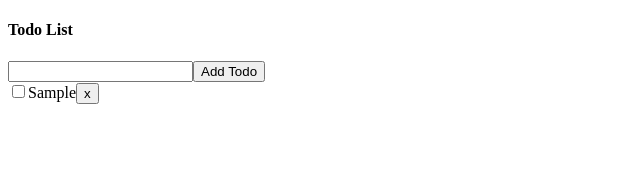
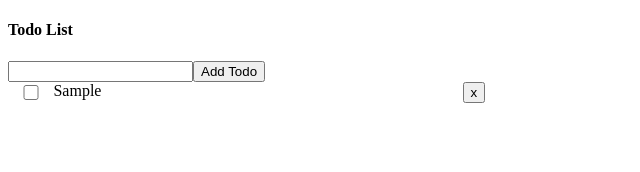
Before and after one commit to maliilam/react, a React (Create React App) app in the folder todo-redux/: page / in a window 1280 px wide. Both pictures are taken after typing "Sample" into the empty fields and a click on the button "Add Todo". Shown: the top 172 px of the page, without its empty margins (0-640 px from the left). Built offline with nearby package versions, Linux system fonts and the light colour scheme.

Commit message:
show todos in grid columns

```diff
--- /dev/null
+++ b/todo-redux/src/components/Todo.css
@@ -0,0 +1,5 @@
+.todo-row {
+    max-width: 500px;
+    display: grid;
+    grid-template-columns: 1fr 9fr 1fr;
+}
--- a/todo-redux/src/components/Todo.js
+++ b/todo-redux/src/components/Todo.js
@@ -1,5 +1,6 @@
 import React, { Component } from 'react'
 import PropTypes from 'prop-types'
+import './Todo.css'
 
 export default class Todo extends Component {
     static propTypes = {
@@ -43,16 +44,18 @@ export default class Todo extends Component {
                         <input type="text" value={this.state.text} onChange={this.updateText} />
                         <button onClick={this.updateTodo} >update</button>
                       </React.Fragment>
-                    : <React.Fragment>
+                    : <div className="todo-row">
                         <input type="checkbox" checked={completed} onChange={toggleTodo} />
-                        <span
-                            style={{textDecoration: completed ? 'line-through' : 'none'}}
+                        <div
+                            style={{textDecoration: completed ? 'line-through' : 'none','overflow-wrap': 'anywhere'}}
                             onClick={this.startEdit}
                         >
                             {text}
-                        </span>
-                        <button onClick={deleteTodo} >x</button>
-                      </React.Fragment>
+                        </div>
+                        <div>
+                            <button onClick={deleteTodo} >x</button>
+                        </div>
+                      </div>
                 }
             </div>
         )
```
